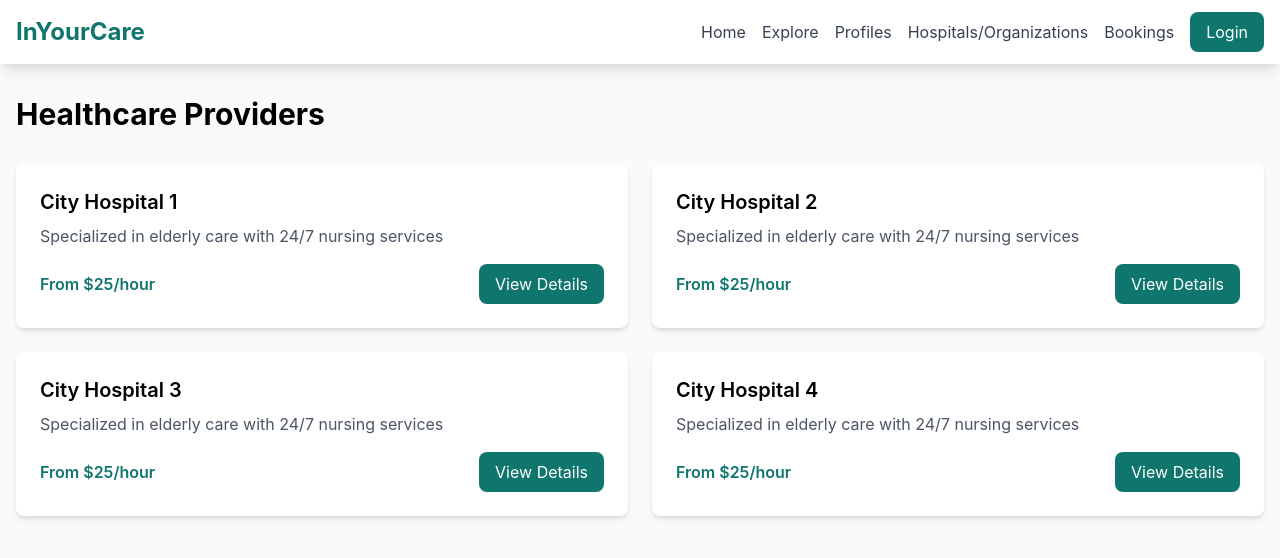
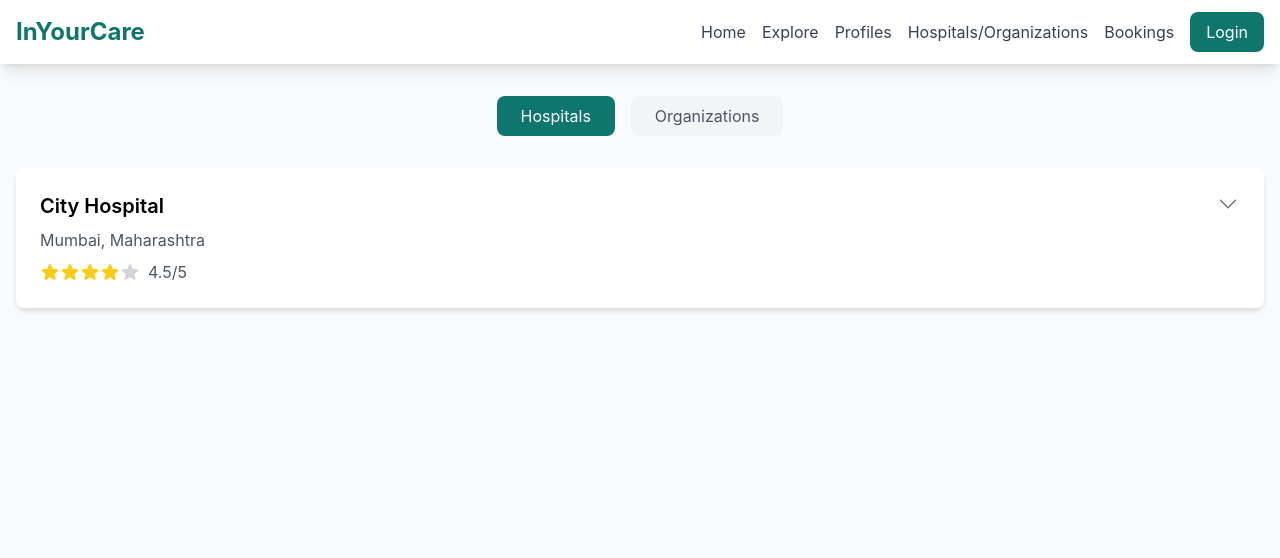
Before and after one commit to Riyaa026/inyourcare, a React (Vite) app: page /hospitals in a window 1280 px wide. Shown: the top 558 px of the page. Built offline with nearby package versions, Linux system fonts and the light colour scheme.

Commit message:
third change

```diff
--- a/src/App.tsx
+++ b/src/App.tsx
@@ -20,8 +20,8 @@ function App() {
             <Route path="/login" element={<LoginPage />} />
             <Route path="/profile" element={<Profile />} />
             <Route path="/explore" element={<Explore />} />
-            <Route path="/hospitals" element={<HospitalList />} />
-            <Route path="/hospital/:id" element={<HospitalProfile />} />
+            <Route path="/hospitals" element={<HospitalProfile />} />
+            <Route path="/hospital/:id" element={<HospitalList />} />
             <Route path="/booking/:id" element={<Booking />} />
             <Route path="/bookings" element={<BookingHistory />} />
           </Routes>
--- a/src/pages/HospitalProfile.tsx
+++ b/src/pages/HospitalProfile.tsx
@@ -1,5 +1,5 @@
 import { useState } from 'react';
-import { StarIcon } from '@heroicons/react/24/solid';
+import { StarIcon, ChevronDownIcon, ChevronUpIcon } from '@heroicons/react/24/solid';
 
 interface Profile {
   id: string;
@@ -20,6 +20,7 @@ interface Profile {
 
 export default function HospitalProfile() {
   const [activeTab, setActiveTab] = useState<'hospitals' | 'organizations'>('hospitals');
+  const [expandedId, setExpandedId] = useState<string | null>(null);
 
   // Example data - replace with actual data from backend
   const profiles: Profile[] = [
@@ -36,7 +37,7 @@ export default function HospitalProfile() {
         daily: 5000,
         monthly: 100000
       },
-      description: 'Leading healthcare provider with specialized elderly care units',
+      description: 'Leading healthcare provider with specialized elderly care units. We offer comprehensive medical care with experienced staff and modern facilities.',
       services: ['24/7 Nursing', 'Physiotherapy', 'Emergency Care']
     },
     {
@@ -52,7 +53,7 @@ export default function HospitalProfile() {
         daily: 3000,
         monthly: 80000
       },
-      description: 'Professional caregiving services for elderly',
+      description: 'Professional caregiving services for elderly with a focus on personalized care and comfort. Our team ensures the highest quality of home-based healthcare.',
       services: ['Home Care', 'Assisted Living', 'Medical Assistance']
     }
   ];
@@ -73,6 +74,10 @@ export default function HospitalProfile() {
         <span className="ml-2 text-gray-600">{rating}/5</span>
       </div>
     );
+  };
+
+  const toggleExpand = (id: string) => {
+    setExpandedId(expandedId === id ? null : id);
   };
 
   return (
@@ -100,7 +105,7 @@ export default function HospitalProfile() {
         </button>
       </div>
 
-      <div className="grid md:grid-cols-2 gap-6">
+      <div className="space-y-4">
         {profiles
           .filter((profile) =>
             activeTab === 'hospitals'
@@ -108,34 +113,51 @@ export default function HospitalProfile() {
               : profile.type === 'organization'
           )
           .map((profile) => (
-            <div key={profile.id} className="card">
-              <div className="flex justify-between items-start mb-4">
-                <div>
+            <div
+              key={profile.id}
+              className="card cursor-pointer transition-all duration-300 ease-in-out"
+              onClick={() => toggleExpand(profile.id)}
+            >
+              <div className="flex justify-between items-start">
+                <div className="space-y-2">
                   <h3 className="text-xl font-semibold">{profile.name}</h3>
                   <p className="text-gray-600">{profile.location}</p>
-                </div>
                   {renderRating(profile.rating)}
                 </div>
+                <button className="text-gray-500">
+                  {expandedId === profile.id ? (
+                    <ChevronUpIcon className="h-6 w-6" />
+                  ) : (
+                    <ChevronDownIcon className="h-6 w-6" />
+                  )}
+                </button>
+              </div>
 
-              <div className="space-y-3 mb-4">
-                <p className="text-gray-600">
-                  <span className="font-semibold">Contact:</span> {profile.contact}
-                </p>
-                <p className="text-gray-600">
-                  <span className="font-semibold">Email:</span> {profile.email}
-                </p>
-                <div className="text-gray-600">
-                  <span className="font-semibold">Pricing:</span>
-                  <ul className="ml-4">
-                    <li>Hourly: ₹{profile.pricing.hourly}</li>
-                    <li>Daily: ₹{profile.pricing.daily}</li>
-                    <li>Monthly: ₹{profile.pricing.monthly}</li>
+              {expandedId === profile.id && (
+                <div className="mt-6 pt-4 border-t space-y-4">
+                  <div className="grid md:grid-cols-2 gap-4">
+                    <div>
+                      <h4 className="font-semibold text-gray-700 mb-2">Contact Information</h4>
+                      <p className="text-gray-600">{profile.contact}</p>
+                      <p className="text-gray-600">{profile.email}</p>
+                    </div>
+                    <div>
+                      <h4 className="font-semibold text-gray-700 mb-2">Pricing Details</h4>
+                      <ul className="text-gray-600 space-y-1">
+                        <li>Hourly Rate: ₹{profile.pricing.hourly}</li>
+                        <li>Daily Rate: ₹{profile.pricing.daily}</li>
+                        <li>Monthly Rate: ₹{profile.pricing.monthly}</li>
                       </ul>
                     </div>
                   </div>
 
-              <p className="text-gray-700 mb-4">{profile.description}</p>
+                  <div>
+                    <h4 className="font-semibold text-gray-700 mb-2">Description</h4>
+                    <p className="text-gray-600">{profile.description}</p>
+                  </div>
 
+                  <div>
+                    <h4 className="font-semibold text-gray-700 mb-2">Services</h4>
                     <div className="flex flex-wrap gap-2">
                       {profile.services.map((service, index) => (
                         <span
@@ -146,10 +168,15 @@ export default function HospitalProfile() {
                         </span>
                       ))}
                     </div>
+                  </div>
 
-              <div className="mt-4 pt-4 border-t flex justify-end">
-                <button className="btn-primary">Book Now</button>
+                  <div className="flex justify-end pt-4">
+                    <button className="btn-primary">
+                      Book Now
+                    </button>
                   </div>
+                </div>
+              )}
             </div>
           ))}
       </div>
```
Lines whose indentation alone changed are shown as unchanged.
